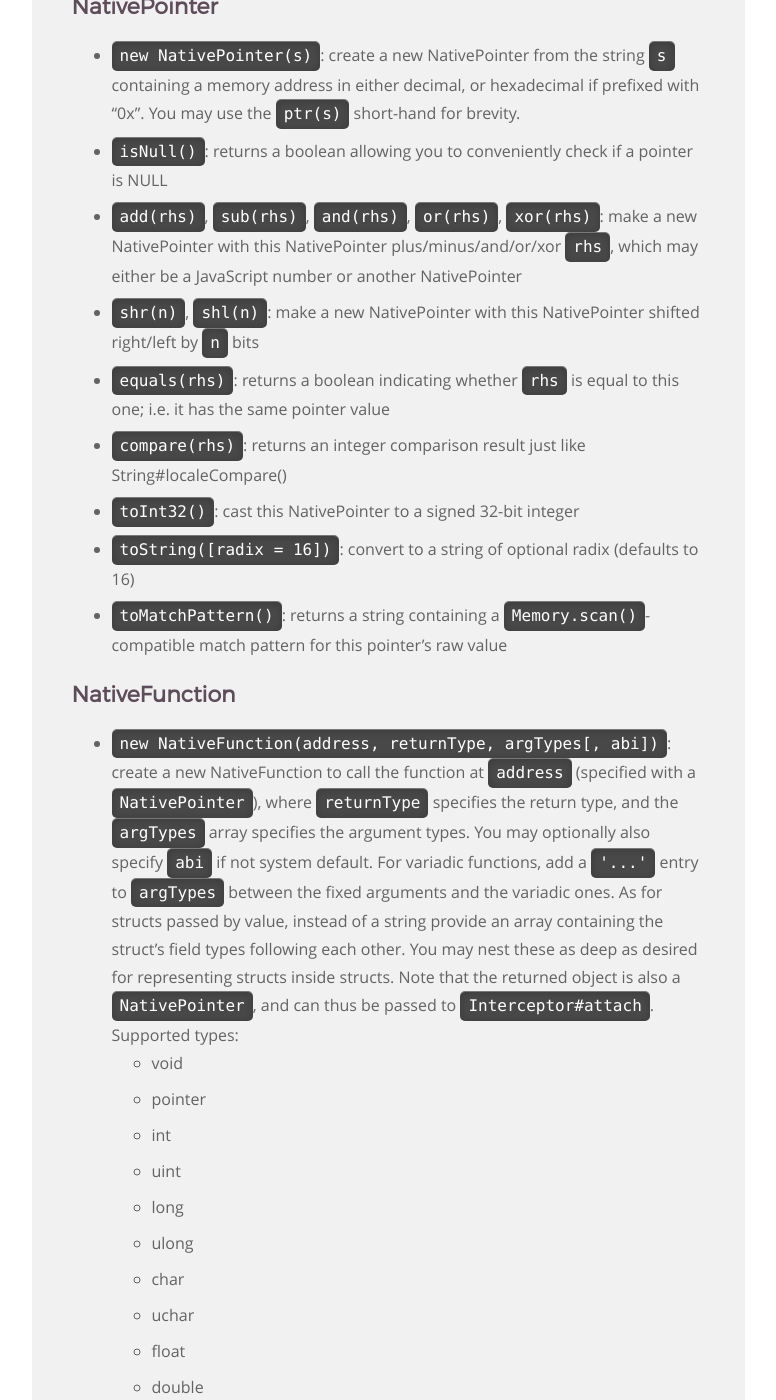
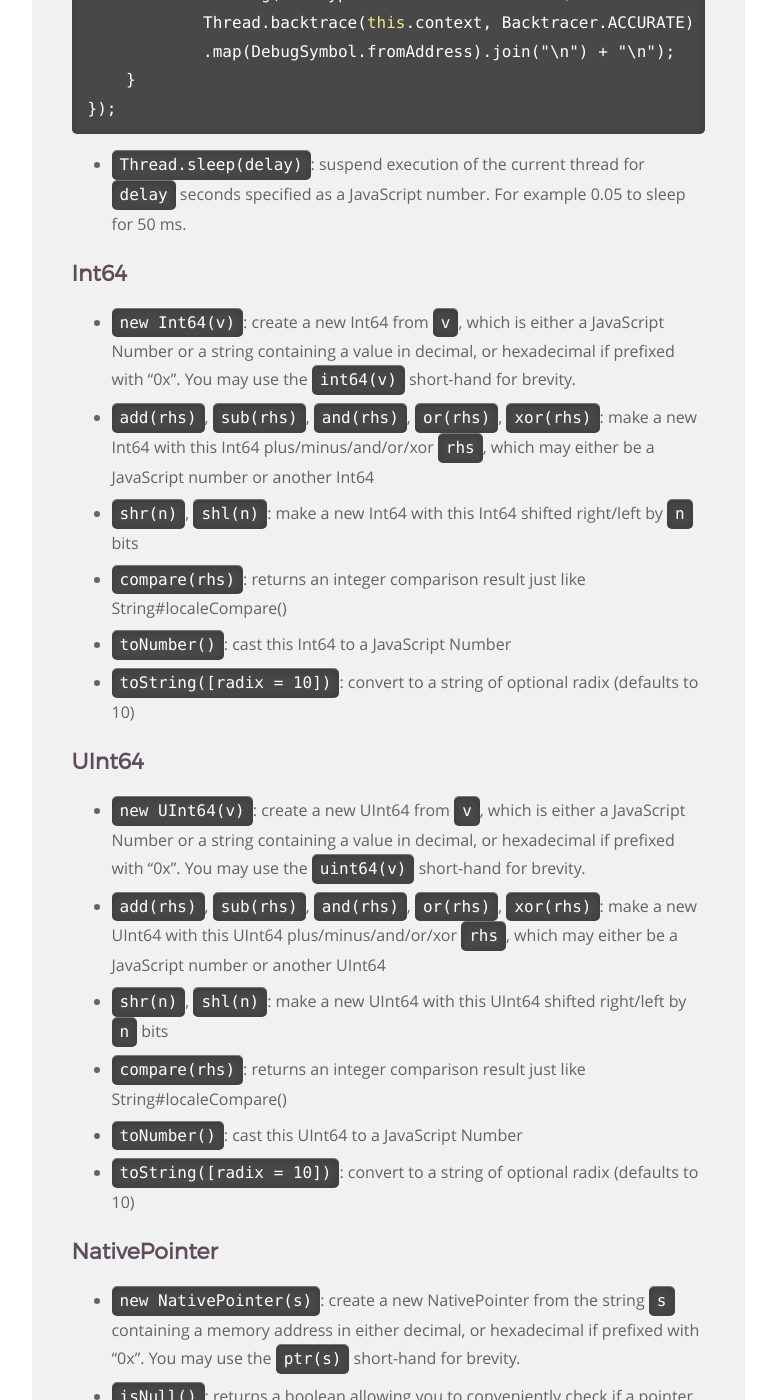
Before and after one commit to frida/frida-website, a Jekyll site: the page built from docs/javascript-api.md, in a window 1280 px wide and 1400 px high, scrolled down 13806 px. Shown: the whole window, without its empty margins (364-1140 px from the left). Built offline with Jekyll 4.4.1, drawn with Linux system fonts in a browser that asks for light colours; some of the changed text lies outside the part shown.

Commit message:
Update reference to match 7.0 API changes

```diff
--- a/docs/javascript-api.md
+++ b/docs/javascript-api.md
@@ -31,6 +31,10 @@ permalink: /docs/javascript-api/
   1. [WeakRef](#weakref)
 
 ## Global
+
++   `int64(v)`: short-hand for `new Int64(v)`
+
++   `uint64(v)`: short-hand for `new UInt64(v)`
 
 +   `ptr(s)`: short-hand for `new NativePointer(s)`
 
@@ -414,13 +416,25 @@ Memory.protect(ptr("0x1234"), 4096, 'rw-');
 +   `Memory.writeS8(address, value)`, `Memory.writeU8(address, value)`,
     `Memory.writeS16(address, value)`, `Memory.writeU16(address, value)`,
     `Memory.writeS32(address, value)`, `Memory.writeU32(address, value)`,
-    `Memory.writeS64(address, value)`, `Memory.writeU64(address, value)`,
     `Memory.writeShort(address, value)`, `Memory.writeUShort(address, value)`,
     `Memory.writeInt(address, value)`, `Memory.writeUInt(address, value)`,
-    `Memory.writeLong(address, value)`, `Memory.writeULong(address, value)`,
     `Memory.writeFloat(address, value)`, `Memory.writeDouble(address, value)`:
     write the JavaScript number `value` to the signed or unsigned
-    8/16/32/64-bit/etc. or float/double value at `address`.
+    8/16/32/etc. or float/double value at `address`.
+
+    A JavaScript exception will be thrown if `address` isn't writable.
+
++   `Memory.readS64(address)`, `Memory.readU64(address)`,
+    `Memory.readLong(address)`, `Memory.readULong(address):
+    read a signed or unsigned 64-bit, or long-sized, value from `address` and
+    return it as an Int64/UInt64 object.
+
+    A JavaScript exception will be thrown if `address` isn't readable.
+
++   `Memory.writeS64(address, value)`, `Memory.writeU64(address, value)`,
+    `Memory.writeLong(address, value)`, `Memory.writeULong(address, value)`:
+    write the Int64/UInt64 `value` to the signed or unsigned 64-bit, or
+    long-sized, value at `address`.
 
     A JavaScript exception will be thrown if `address` isn't writable.
 
@@ -543,6 +557,54 @@ Interceptor.attach(f, {
 +   `Thread.sleep(delay)`: suspend execution of the current thread for `delay`
     seconds specified as a JavaScript number. For example 0.05 to sleep for
     50 ms.
+
+
+## Int64
+
++   `new Int64(v)`: create a new Int64 from `v`, which is either a JavaScript
+    Number or a string containing a value in decimal, or hexadecimal if prefixed
+    with "0x". You may use the `int64(v)` short-hand for brevity.
+
+-   `add(rhs)`, `sub(rhs)`,
+    `and(rhs)`, `or(rhs)`,
+    `xor(rhs)`:
+    make a new Int64 with this Int64 plus/minus/and/or/xor `rhs`, which may
+    either be a JavaScript number or another Int64
+
+-   `shr(n)`, `shl(n)`:
+    make a new Int64 with this Int64 shifted right/left by `n` bits
+
+-   `compare(rhs)`: returns an integer comparison result just like
+    String#localeCompare()
+
+-   `toNumber()`: cast this Int64 to a JavaScript Number
+
+-   `toString([radix = 10])`: convert to a string of optional radix (defaults to
+    10)
+
+
+## UInt64
+
++   `new UInt64(v)`: create a new UInt64 from `v`, which is either a JavaScript
+    Number or a string containing a value in decimal, or hexadecimal if prefixed
+    with "0x". You may use the `uint64(v)` short-hand for brevity.
+
+-   `add(rhs)`, `sub(rhs)`,
+    `and(rhs)`, `or(rhs)`,
+    `xor(rhs)`:
+    make a new UInt64 with this UInt64 plus/minus/and/or/xor `rhs`, which may
+    either be a JavaScript number or another UInt64
+
+-   `shr(n)`, `shl(n)`:
+    make a new UInt64 with this UInt64 shifted right/left by `n` bits
+
+-   `compare(rhs)`: returns an integer comparison result just like
+    String#localeCompare()
+
+-   `toNumber()`: cast this UInt64 to a JavaScript Number
+
+-   `toString([radix = 10])`: convert to a string of optional radix (defaults to
+    10)
 
 
 ## NativePointer
```
Also changed, not shown: other parts of docs/javascript-api.md (+1 -3 lines).
